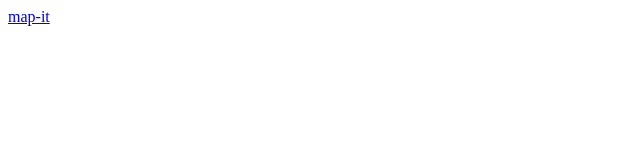
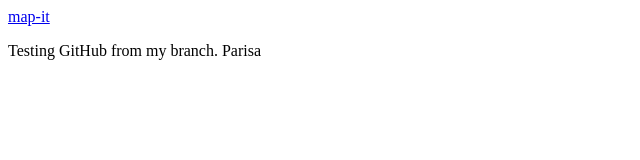
Before and after one commit to ashviniyoga/FEWD2-group-project, a plain HTML site: page index.html in a window 1280 px wide. Shown: the whole page, without its empty margins (0-640 px from the left). Drawn offline with nearby package versions, Linux system fonts and the light colour scheme; files that its build step writes are made by us from their sources.

Commit message:
this is just a test

```diff
--- a/index.html
+++ b/index.html
@@ -16,7 +16,7 @@
    <nav class="topnav fixed-top" id="topnav">
        <div class="container">
            <a class="brand-top" href="#page-top">map-it</a>
-
+           <p>Testing GitHub from my branch. Parisa</p>
 
        </div>
    </nav>
```
